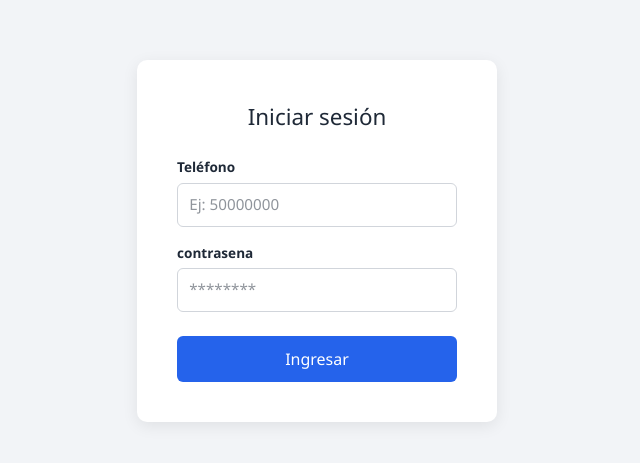
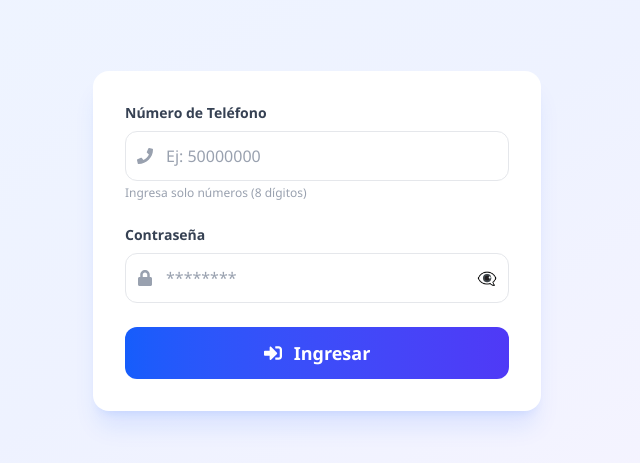
Before and after one commit to luiz-gutierrez/Reuniones_web, a React (Vite) app in the folder frontend/: page /login in a window 1280 px wide. Shown: the part 159-622 px from the top of the page, without its empty margins (323-963 px from the left). Built offline with nearby package versions, Linux system fonts and the light colour scheme; no server answers.

Commit message:
se modifico el login para que pueda entrar al sistema los usuarios que esten activos el admin modifico

```diff
--- a/frontend/src/context/AuthContext.jsx
+++ b/frontend/src/context/AuthContext.jsx
@@ -54,33 +54,36 @@ export function AuthProvider({ children }) {
   }, []);
 
   // Iniciar sesión
-  async function login(telefono, contrasena) {
-    try {
-      const { data } = await api.post('/auth/login', {
-        telefono,
-        contrasena
-      });
+const login = async (telefono, contrasena) => {
+  try {
+    const response = await api.post('/auth/login', {
+      telefono,
+      contrasena
+    });
 
-      // Guardar token
-      localStorage.setItem('token', data.token);
+    const { token, user } = response.data;
 
-      // Guardar usuario
-      localStorage.setItem(
-        'user',
-        JSON.stringify(data.user)
-      );
+    localStorage.setItem('token', token);
+    api.defaults.headers.common['Authorization'] = `Bearer ${token}`;
 
-      // Actualizar estado
-      setUser(data.user);
+    setUser(user);
+    return user;
 
-      return data.user;
+  } catch (error) {
+    console.error('Error en login:', error);
 
-    } catch (error) {
-      console.error('Error al iniciar sesión:', error);
+    // ✅ Manejar error específico de usuario desactivado
+    if (error.response?.status === 403) {
+      throw new Error('Tu cuenta ha sido desactivada. Contacta al administrador.');
+    }
 
-      throw error;
+    if (error.response?.status === 401) {
+      throw new Error('Teléfono o contraseña incorrectos');
     }
+
+    throw new Error('Error al iniciar sesión');
   }
+};
 
   // Cerrar sesión
   function logout() {
--- a/frontend/src/pages/Login.jsx
+++ b/frontend/src/pages/Login.jsx
@@ -1,6 +1,19 @@
+// src/pages/Login.jsx
 import { useState } from 'react';
 import { useNavigate } from 'react-router-dom';
 import { useAuth } from '../context/AuthContext';
+import {
+  FaPhone,
+  FaLock,
+  FaSignInAlt,
+  FaSpinner,
+  FaUserShield,
+  FaBuilding,
+  FaUserTie,
+  FaUsers,
+  FaUser
+} from 'react-icons/fa';
+import { MdEmail, MdPhoneAndroid } from 'react-icons/md';
 
 // ==========================================
 // Rutas dependiendo del rol
@@ -13,11 +26,13 @@ const RUTAS_POR_ROL = {
   Usuario: '/usuario/inicio'
 };
 
+
 export default function Login() {
   const [telefono, setTelefono] = useState('');
   const [contrasena, setContrasena] = useState('');
   const [error, setError] = useState('');
   const [cargando, setCargando] = useState(false);
+  const [mostrarContrasena, setMostrarContrasena] = useState(false);
 
   const { login } = useAuth();
   const navigate = useNavigate();
@@ -28,15 +43,18 @@ export default function Login() {
   async function handleSubmit(e) {
     e.preventDefault();
 
+    // Validar que el teléfono tenga al menos 8 dígitos
+    if (telefono.length < 8) {
+      setError('El teléfono debe tener al menos 8 dígitos');
+      return;
+    }
+
     setError('');
     setCargando(true);
 
     try {
       // Login
-      const user = await login(
-        telefono,
-        contrasena
-      );
+      const user = await login(telefono, contrasena);
 
       console.log('Usuario:', user);
       console.log('Rol:', user.rol);
@@ -46,10 +64,7 @@ export default function Login() {
 
       // Si el rol no tiene ruta
       if (!ruta) {
-        setError(
-          `El rol "${user.rol}" no tiene una ruta configurada.`
-        );
-
+        setError(`El rol "${user.rol}" no tiene una ruta configurada.`);
         return;
       }
 
@@ -57,15 +72,9 @@ export default function Login() {
       navigate(ruta);
 
     } catch (err) {
-      console.error(
-        'Error al iniciar sesión:',
-        err
-      );
+      console.error('Error al iniciar sesión:', err);
 
-      const mensaje =
-        err.response?.data?.message ||
-        'Error al iniciar sesión';
-
+      const mensaje = err.response?.data?.message || 'Error al iniciar sesión';
       setError(mensaje);
 
     } finally {
@@ -74,65 +83,105 @@ export default function Login() {
   }
 
   return (
-    <div className="login-page">
-
-      <form
-        className="login-card"
-        onSubmit={handleSubmit}
+    <div className="min-h-screen flex items-center justify-center bg-gradient-to-br from-blue-50 via-indigo-50 to-purple-50 p-4">
+      <div className="w-full max-w-md">
+        <div className="bg-white rounded-2xl shadow-xl shadow-blue-600/10 p-8">
+          <form onSubmit={handleSubmit} className="space-y-6">
+            <div>
+              <label className="block text-sm font-semibold text-gray-700 mb-2">
+                <span className="flex items-center gap-2">
+                  Número de Teléfono
+                </span>
+              </label>
+              <div className="relative">
+                <div className="absolute inset-y-0 left-0 pl-3 flex items-center pointer-events-none">
+                  <FaPhone className="text-gray-400" />
+                </div>
+                <input
+                  type="tel"
+                  value={telefono}
+                  onChange={(e) => setTelefono(e.target.value.replace(/\D/g, ''))}
+                  placeholder="Ej: 50000000"
+                  className="w-full pl-10 pr-4 py-3 border border-gray-200 rounded-xl
+                           focus:ring-2 focus:ring-blue-500 focus:border-blue-500
+                           outline-none transition-all duration-200
+                           placeholder-gray-400 text-gray-700"
+                  required
+                  disabled={cargando}
+                />
+              </div>
+              <p className="text-xs text-gray-400 mt-1">Ingresa solo números (8 dígitos)</p>
+            </div>
+            <div>
+              <label className="block text-sm font-semibold text-gray-700 mb-2">
+                <span className="flex items-center gap-2">
+                  Contraseña
+                </span>
+              </label>
+              <div className="relative">
+                <div className="absolute inset-y-0 left-0 pl-3 flex items-center pointer-events-none">
+                  <FaLock className="text-gray-400" />
+                </div>
+                <input
+                  type={mostrarContrasena ? 'text' : 'password'}
+                  value={contrasena}
+                  onChange={(e) => setContrasena(e.target.value)}
+                  placeholder="********"
+                  className="w-full pl-10 pr-12 py-3 border border-gray-200 rounded-xl
+                           focus:ring-2 focus:ring-blue-500 focus:border-blue-500
+                           outline-none transition-all duration-200
+                           placeholder-gray-400 text-gray-700"
+                  required
+                  disabled={cargando}
+                />
+                <button
+                  type="button"
+                  onClick={() => setMostrarContrasena(!mostrarContrasena)}
+                  className="absolute inset-y-0 right-0 pr-3 flex items-center text-gray-400
+                           hover:text-gray-600 transition-colors"
+                  disabled={cargando}
                 >
-
-        <h1>Iniciar sesión</h1>
-
-        {/* TELÉFONO */}
-        <label htmlFor="telefono">
-          Teléfono
-        </label>
-
-        <input
-          id="telefono"
-          type="text"
-          value={telefono}
-          onChange={(e) =>
-            setTelefono(e.target.value)
-          }
-          placeholder="Ej: 50000000"
-          required
-        />
-
-        {/* contrasena */}
-        <label htmlFor="contrasena">
-          contrasena
-        </label>
-
-        <input
-          id="contrasena"
-          type="password"
-          value={contrasena}
-          onChange={(e) =>
-            setContrasena(e.target.value)
-          }
-          placeholder="********"
-          required
-        />
+                  {mostrarContrasena ? '👁️' : '👁️‍🗨️'}
+                </button>
+              </div>
+            </div>
 
             {/* ERROR */}
             {error && (
-          <p className="error-text">
-            {error}
-          </p>
+              <div className="bg-red-50 border border-red-200 text-red-700 p-3 rounded-xl
+                              flex items-start gap-2 animate-shake">
+                <span className="text-lg">⚠️</span>
+                <span className="text-sm">{error}</span>
+              </div>
             )}
 
             {/* BOTÓN */}
             <button
               type="submit"
               disabled={cargando}
+              className="w-full bg-gradient-to-r from-blue-600 to-indigo-600 text-white
+                       py-3 rounded-xl font-semibold text-lg
+                       transition-all duration-200 hover:shadow-lg hover:shadow-blue-600/30
+                       hover:scale-[1.02] active:scale-[0.98]
+                       disabled:opacity-60 disabled:cursor-not-allowed
+                       flex items-center justify-center gap-3"
             >
-          {cargando
-            ? 'Ingresando...'
-            : 'Ingresar'}
+              {cargando ? (
+                <>
+                  <FaSpinner className="animate-spin" />
+                  Ingresando...
+                </>
+              ) : (
+                <>
+                  <FaSignInAlt />
+                  Ingresar
+                </>
+              )}
             </button>
+          </form>
+        </div>
+      </div>
 
-      </form>
 
     </div>
   );
```
Also changed, not shown: 1 other file (tests, documents, lock files or other folders). Lines whose indentation alone changed are shown as unchanged.
